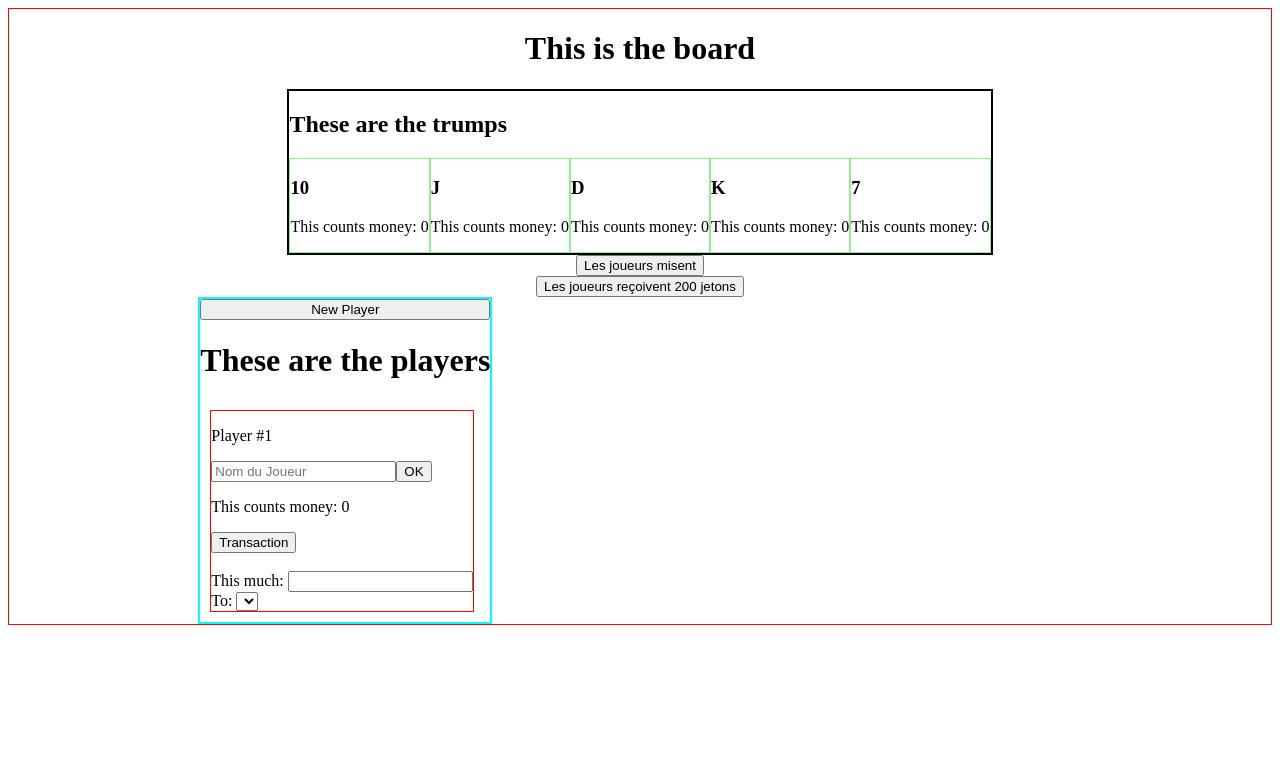
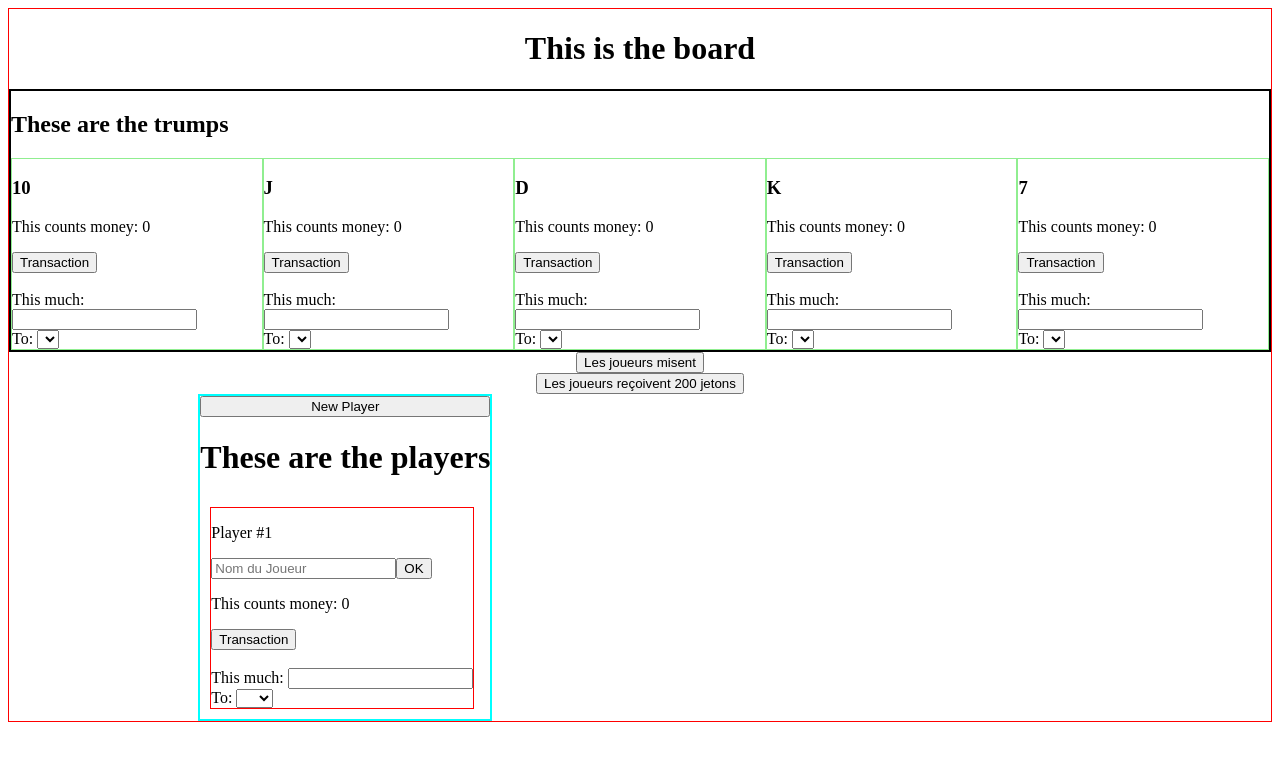
Before and after one commit to AraHugoAra/nain-jaune-compteur, a React (Create React App) app: page / in a window 1280 px wide. Shown: the top 760 px of the page. Built offline with nearby package versions, Linux system fonts and the light colour scheme.

Commit message:
Transactions fully handled (for any creditor/debtor combination)

```diff
--- a/src/Components/Board.jsx
+++ b/src/Components/Board.jsx
@@ -15,10 +15,10 @@ function Board() {
 
     return (<div style={{display: "flex", flexDirection: "column", justifyContent: "space-evenly", alignItems: "center", border: "1px solid red"}}>
         <h1>This is the board</h1>
-        <Trumps trumps={trumps} />
+        <Trumps trumps={trumps} setTrumps={setTrumps} players={players} setPlayers={setPlayers} />
         <Bets trumps={trumps} setTrumps={setTrumps} players={players} setPlayers={setPlayers} />
         <Start players={players} setPlayers={setPlayers} />
-        <Players players={players} setPlayers={setPlayers} />
+        <Players players={players} setPlayers={setPlayers} trumps={trumps} setTrumps={setTrumps}/>
     </div>)
   }
 
--- a/src/Components/Players/PlayerCard.jsx
+++ b/src/Components/Players/PlayerCard.jsx
@@ -2,7 +2,7 @@ import MoneyCount from "../MoneyCount";
 import Transaction from "../Transaction";
 import NameForm from "./NameForm";
 
-function PlayerCard({players, setPlayers, number, money, id}) {
+function PlayerCard({players, setPlayers, number, money, id, trumps, setTrumps}) {
 
     const filteredCurrentPlayer = players.filter(item => item.id !== id)
 
@@ -15,7 +15,7 @@ function PlayerCard({players, setPlayers, number, money, id}) {
         <p>Player #{number}</p>
         <NameForm players={players} setPlayers={setPlayers} id={id} money={money} />
         <MoneyCount money={money} />
-        <Transaction players={players} setPlayers={setPlayers} playerId={id} />
+        <Transaction players={players} setPlayers={setPlayers} itemId={id} trumps={trumps} setTrumps={setTrumps} />
     </div>)
   }
 
--- a/src/Components/Players/Players.jsx
+++ b/src/Components/Players/Players.jsx
@@ -1,6 +1,6 @@
 import PlayerCard from "./PlayerCard";
 
-function Players({players, setPlayers}) {
+function Players({players, setPlayers, trumps, setTrumps}) {
 
     const lastPlayerAdded = players[players.length-1]
 
@@ -12,7 +12,7 @@ function Players({players, setPlayers}) {
         <button onClick={() => AddPlayer()}>New Player</button>
         <h1>These are the players</h1>
         <div style={{display: "flex", flexWrap: "wrap"}}>
-            {players.map(item => <PlayerCard number={item.id+1} key={item.id} players={players} setPlayers={setPlayers} money={item.money} id={item.id} />)}
+            {players.map(item => <PlayerCard number={item.id+1} key={item.id} players={players} setPlayers={setPlayers} money={item.money} id={item.id} trumps={trumps} setTrumps={setTrumps} />)}
         </div>
     </div>)
   }
--- a/src/Components/Transaction.jsx
+++ b/src/Components/Transaction.jsx
@@ -1,8 +1,10 @@
 import { useState } from "react";
 
-function Transaction({players, setPlayers, playerId}) {
+function Transaction({players, setPlayers, itemId, trumps, setTrumps, trumpTransaction, trumpName}) {
 
     const [transaction, setTransaction] = useState({quantity: 0, creditor: undefined})
+    let playersAfterTransaction = []
+    let trumpsAfterTransaction = []
 
     function handleSelect(e) {
         setTransaction({quantity: transaction.quantity, creditor: e.target.value})
@@ -10,13 +12,9 @@ function Transaction({players, setPlayers, playerId}) {
     function handleInput(e) {
         setTransaction({quantity: e.target.value, creditor: transaction.creditor})
     }
-
-    function handleTransaction() {
-        let playersAfterTransaction = []
-        //S'assurer que le montant est positif et qu'un destinataire est bien selectionné
-        if(!isNaN(transaction.quantity) & transaction.quantity > 0 & transaction.creditor !== undefined) {
+    function playerSideTransaction() {
         players.map(player =>
-            {if (player.id === playerId) {
+            {if (player.id === itemId) {
                 // Action à suivre pour débiter la bonne personne
                 playersAfterTransaction.push({
                     playerName: player.playerName,
@@ -35,6 +33,35 @@ function Transaction({players, setPlayers, playerId}) {
                 playersAfterTransaction.push({playerName: player.playerName, id: player.id, money: player.money})
             }})
         setPlayers(playersAfterTransaction)
+    }
+
+    function trumpSideTransaction() {
+        trumps.map(trump =>
+            {if (trump.trumpName === trumpName) {
+                // Action à suivre pour débiter le bon atout
+                trumpsAfterTransaction.push({
+                    trumpName: trump.trumpName,
+                    money: trump.money -= parseFloat(transaction.quantity),
+                    bet: trump.bet
+                })
+            } else if (trump.trumpName === transaction.creditor) {
+                // Action à suivre pour créditer le bon atout
+                trumpsAfterTransaction.push({
+                    trumpName: trump.trumpName,
+                    money: trump.money += parseFloat(transaction.quantity),
+                    bet: trump.bet
+                })
+            } else {
+                // Action à suivre pour les atouts non concernés
+                trumpsAfterTransaction.push({trumpName: trump.trumpName, money: trump.money, bet: trump.bet})
+            }})
+        setTrumps(trumpsAfterTransaction)
+    }
+
+    function handleTransaction() {
+        if(!isNaN(transaction.quantity) & transaction.quantity > 0 & transaction.creditor !== undefined) {
+            playerSideTransaction()
+            trumpSideTransaction()
         }
     }
 
@@ -49,8 +76,13 @@ function Transaction({players, setPlayers, playerId}) {
         <label htmlFor="creditors">To: </label>
             <select onChange={(e) => handleSelect(e)} id="creditors">
                 <option value="undefined"></option>
+                {/* Mapper les players pour les lister dans les potentiels crédités */}
                 {players.map(player => player.playerName !== undefined &&
-                    <option key={player.id} value={player.playerName}>{player.playerName}</option>
+                    <option key={player.id} value={player.playerName} >{player.playerName}</option>
+                )}
+                {/* Mapper les trumps pour les lister dans les potentiels crédités SI le créditeur n'est pas un trump */}
+                {trumps.map(trump => !trumpTransaction &&
+                    <option key={trump.trumpName} value={trump.trumpName} >{trump.trumpName}</option>
                 )}
         </select>
     </>)
--- a/src/Components/Trumps/TrumpCard.jsx
+++ b/src/Components/Trumps/TrumpCard.jsx
@@ -1,12 +1,12 @@
 import MoneyCount from "../MoneyCount";
 import Transaction from "../Transaction";
 
-function TrumpCard({trumpName, money}) {
+function TrumpCard({trumpName, money, players, setPlayers, trumps, setTrumps}) {
 
     return (<div style={{border: "1px solid lightgreen"}}>
         <h3>{trumpName}</h3>
         <MoneyCount money={money} />
-        {/* <Transaction /> */}
+        <Transaction players={players} setPlayers={setPlayers} trumps={trumps} setTrumps={setTrumps} trumpTransaction={true} trumpName={trumpName} />
     </div>)
   }
 
--- a/src/Components/Trumps/Trumps.jsx
+++ b/src/Components/Trumps/Trumps.jsx
@@ -1,11 +1,11 @@
 import TrumpCard from "./TrumpCard";
 
-function Trumps({trumps}) {
+function Trumps({players, setPlayers, trumps, setTrumps}) {
 
     return (<div style={{border: "2px black solid", display: "flex", flexDirection: "column", heigth: "50%"}}>
         <h2>These are the trumps</h2>
         <div style={{display: "flex"}}>
-            {trumps.map(trump => <TrumpCard key={trump.trumpName} trumpName={trump.trumpName} money={trump.money} />)}
+            {trumps.map(trump => <TrumpCard key={trump.trumpName} trumpName={trump.trumpName} money={trump.money} trumps={trumps} setTrumps={setTrumps} players={players} setPlayers={setPlayers} />)}
         </div>
     </div>)
   }
```
